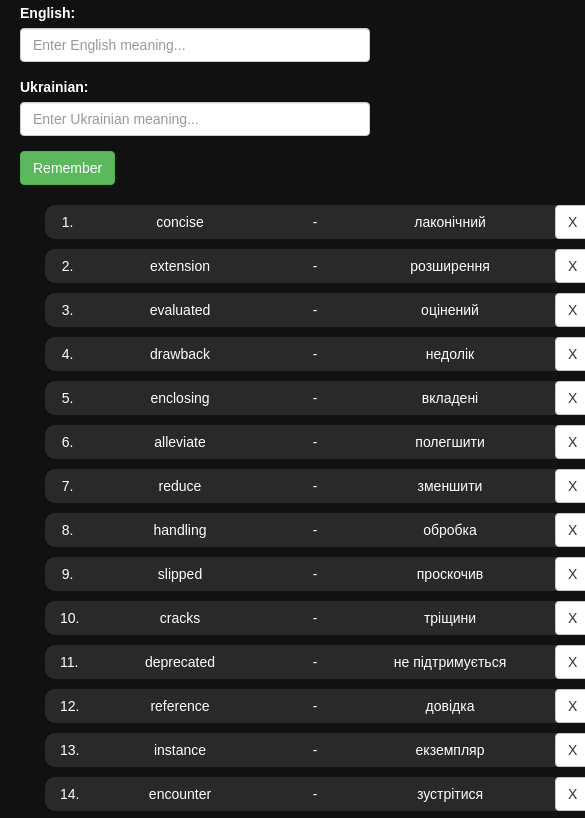
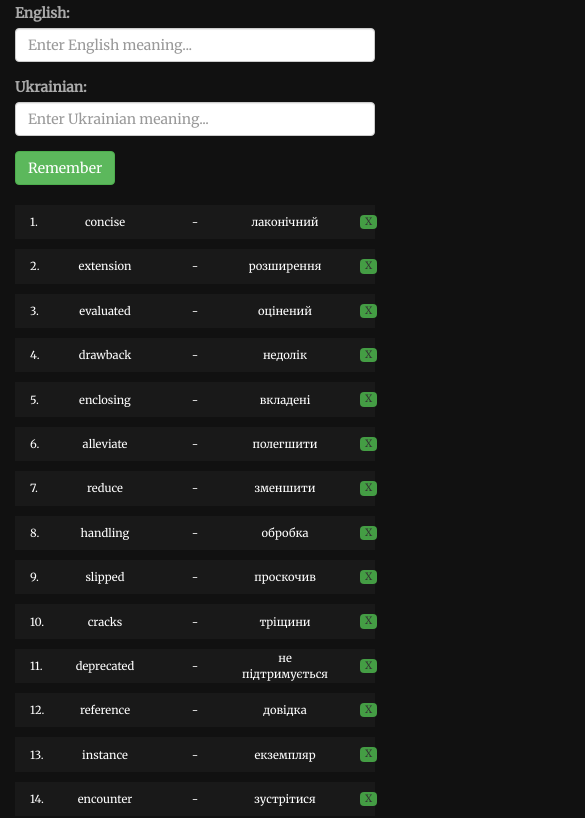
Before and after one commit to geosaps/english-words, a React app: page / in a window 390 px wide. Shown: the part 68-886 px from the top of the page, 585 px wide, since content can reach past the window. Built offline with nearby package versions, Linux system fonts and the light colour scheme.

Commit message:
Add new styles

```diff
--- a/public/index.html
+++ b/public/index.html
@@ -10,6 +10,7 @@
     -->
     <link rel="manifest" href="%PUBLIC_URL%/manifest.json">
     <link rel="shortcut icon" href="%PUBLIC_URL%/favicon.ico">
+    <link href="https://fonts.googleapis.com/css?family=Lato:700|Merriweather" rel="stylesheet">
     <!--
       Notice the use of %PUBLIC_URL% in the tags above.
       It will be replaced with the URL of the `public` folder during the build.
--- a/src/App.css
+++ b/src/App.css
@@ -1,14 +1,24 @@
+h1 {
+  color: #449D44;
+  font-family: 'Lato', sans-serif;
+}
+
 .words-form {
   width: 400px;
   margin: 20px auto;
+}
+
+label {
+  color: #AAA;
 }
 
 .word {
   margin: 10px 30px;
   display: flex;
   align-items: center;
-  background-color: rgba(255, 255, 255, 0.1);
+  background-color: rgba(100, 100, 100, 0.1);
   border-radius: 10px;
+  transition: 0.5s ease;
 }
 
 .words-list {
@@ -17,14 +27,58 @@
 }
 
 .word:hover {
-  background-color: rgba(255, 255, 255, 0.2);
+  background-color: rgba(100, 100, 100, 0.2);
+  cursor: default;
 }
 
-@media screen and (max-width: 500px) {
+.btn-default {
+  padding: 0px 5px;
+  margin: 10px 0px;
+  background-color: #449D44;
+  border: none;
+  color: #333;
+}
+.btn-default:hover {
+  background-color: #55AE55
+}
+
+.btn {
+  transition: 0.5s ease;
+}
+
+@media screen and (max-width: 650px) {
   h1 {
     font-size: 28px;
   }
   .words-form {
     width: 350px;
   }
+  .words-list {
+    width: 500px;
+  }
 }
+
+@media screen and (max-width: 650px) {
+  .words-list {
+    width: 500px;
+    font-size: 0.8em;
+  }
+  .btn-default {
+    font-size: 0.9em;
+    margin-right: 20px;
+  }
+}
+
+@media screen and (max-width: 550px) {
+  .words-list {
+    width: 100%;
+  }
+  .word {
+    margin: 10px 0;
+    border-radius: 0;
+  }
+  .words-form {
+    width: 100%;
+    margin: 20px auto;
+  }
+}
--- a/src/index.css
+++ b/src/index.css
@@ -1,7 +1,7 @@
 body {
   margin: 0;
   padding: 0;
-  font-family: sans-serif;
+  font-family: 'Merriweather', serif;
   background-color: #111;
   color: #FFF;
 }
```
Also changed, not shown: package.json (+6 -1 lines), src/tests/word.test.js (added, +49 -0 lines).
